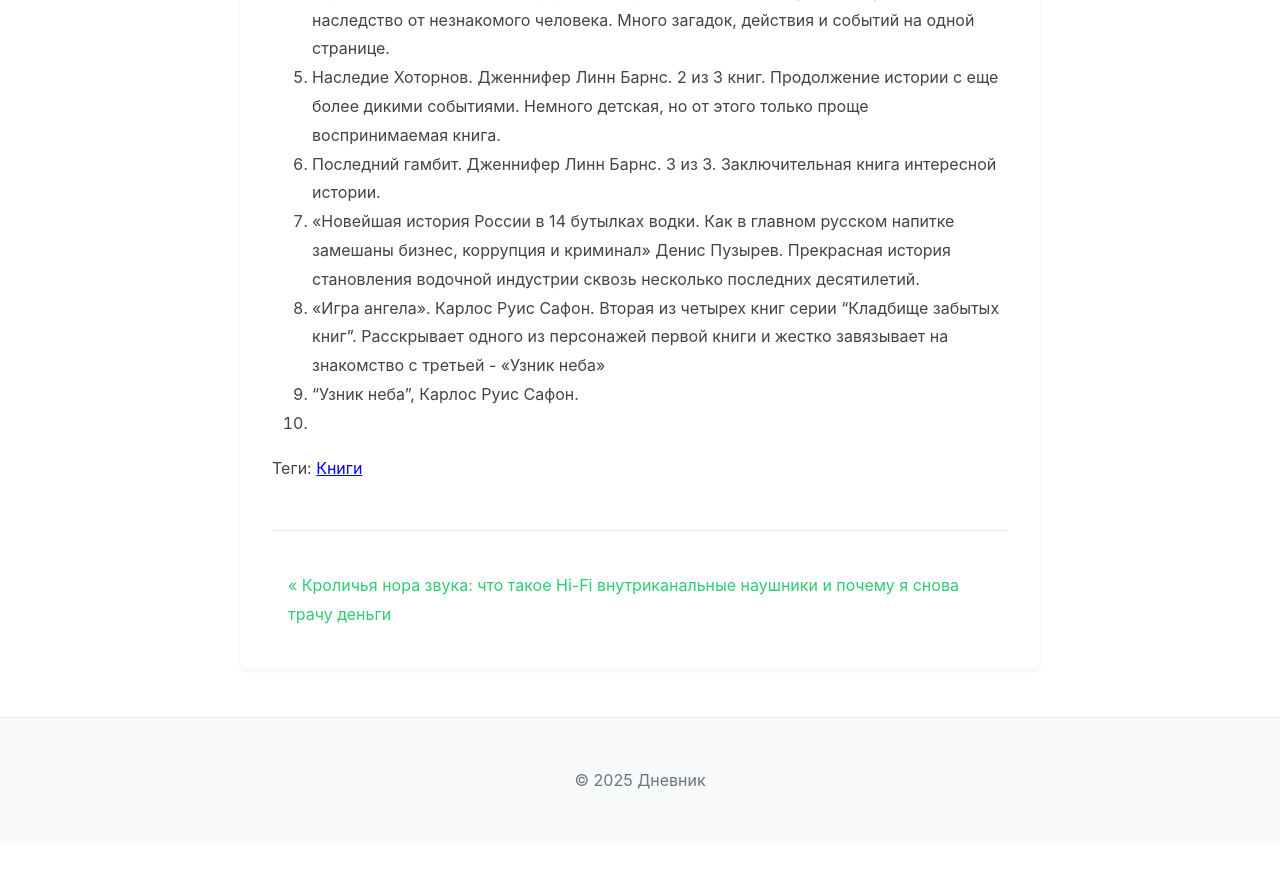
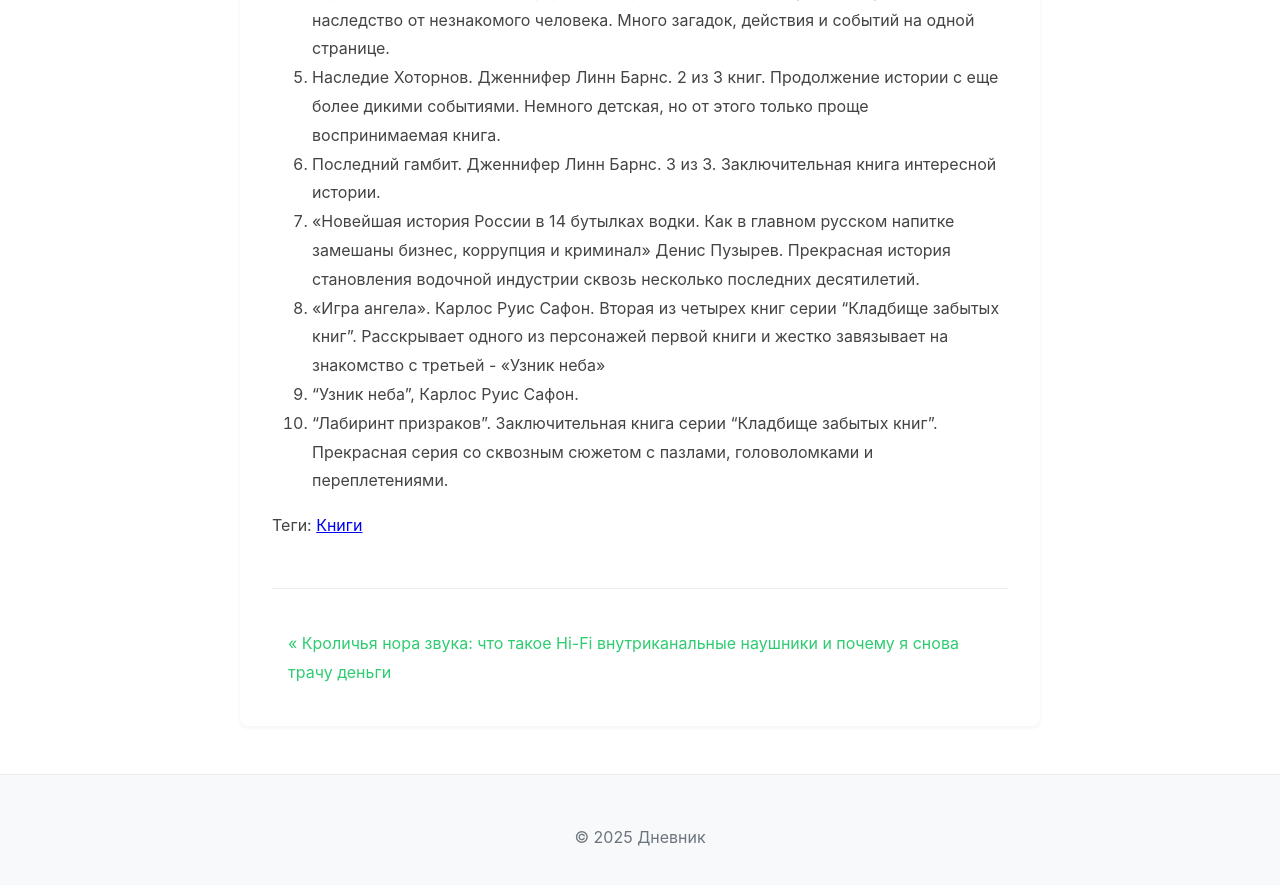
Before and after one commit to Xtoman/xtoman.github.io, a Jekyll site: the page built from _posts/2025-09-18-what_i_read_in_2025.md, in a window 1280 px wide and 900 px high, scrolled down 817 px. Shown: the top 885 px of the window. Built offline with Jekyll 4.4.1, drawn with Linux system fonts in a browser that asks for light colours; before the commit the page ends 1660 px from its top, so only the background shows below that.

Commit message:
Add files via upload

```diff
--- a/_posts/2025-09-18-what_i_read_in_2025.md
+++ b/_posts/2025-09-18-what_i_read_in_2025.md
@@ -20,4 +20,4 @@ tags: [Книги]
 7. «Новейшая история России в 14 бутылках водки. Как в главном русском напитке замешаны бизнес, коррупция и криминал» Денис Пузырев. Прекрасная история становления водочной индустрии сквозь несколько последних десятилетий.
 8. «Игра ангела». Карлос Руис Сафон. Вторая из четырех книг серии "Кладбище забытых книг". Расскрывает одного из персонажей первой книги и жестко завязывает на знакомство с третьей - «Узник неба»
 9. "Узник неба", Карлос Руис Сафон.
-10.
+10. "Лабиринт призраков". Заключительная книга серии "Кладбище забытых книг". Прекрасная серия со сквозным сюжетом с пазлами, головоломками и переплетениями.
```
